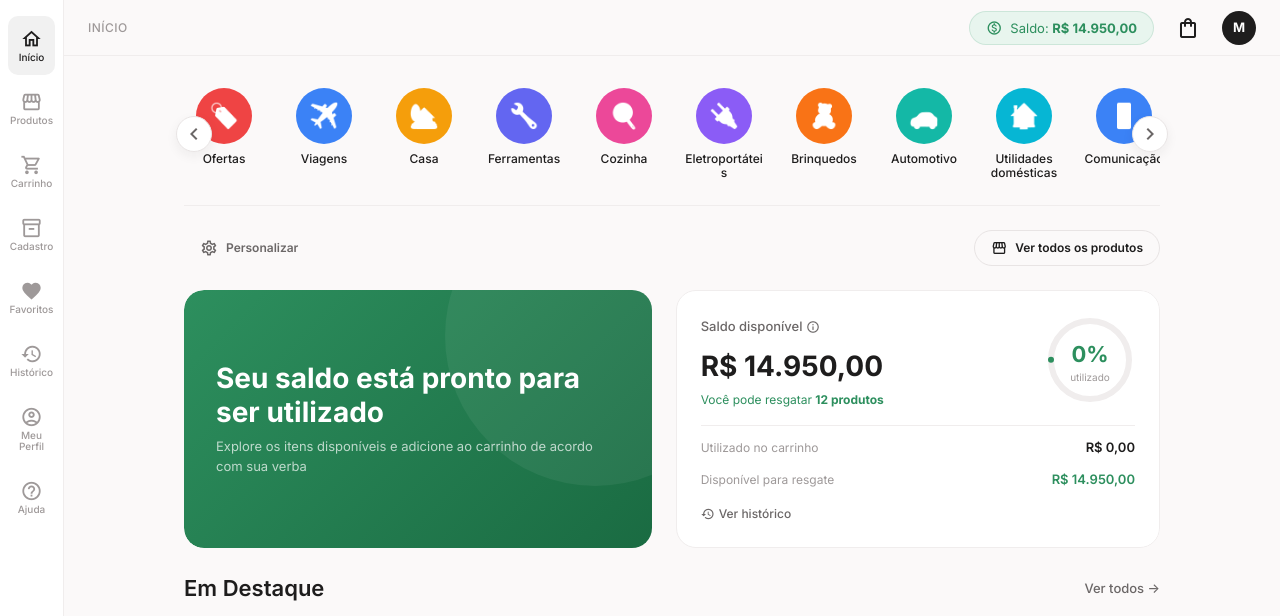
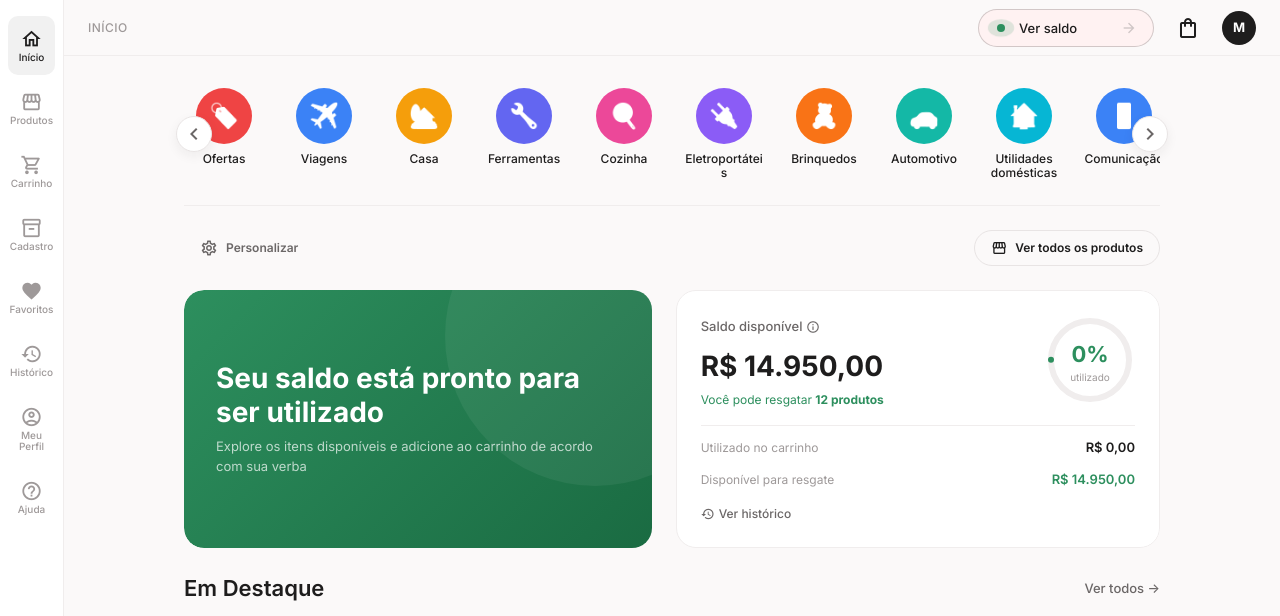
Before and after one commit to barbaragianazi/resgate-rebate, a website built with Vite: page index.html in a window 1280 px wide. Shown: the top 616 px of the page. Built offline with nearby package versions, Linux system fonts and the light colour scheme.

Commit message:
Melhoria badge "Ver saldo"

```diff
--- a/src/components/Header.js
+++ b/src/components/Header.js
@@ -36,9 +36,18 @@ export function renderHeader(container) {
       -->
 
       <div class="header-actions">
-        <button class="header-balance" id="header-balance" type="button">
-          <span class="material-icons-outlined" style="font-size: 16px; color: var(--color-success);">monetization_on</span>
-          <span>Saldo: <strong>${formatBalance(state.user.balance)}</strong></span>
+        <button class="header-balance" id="header-balance" type="button" title="Ver detalhes do saldo">
+          <div class="header-balance-pulse">
+            <span class="header-balance-pulse-ping"></span>
+            <span class="header-balance-pulse-dot"></span>
+          </div>
+
+          <div class="header-balance-text-container">
+            <span class="header-balance-text-default">Ver saldo</span>
+            <span class="header-balance-text-hover">${formatBalance(state.user.balance)}</span>
+          </div>
+
+          <span class="material-icons-outlined header-balance-arrow">arrow_forward</span>
         </button>
 
         <a href="#/cart" class="header-cart-btn" id="header-cart-btn">
@@ -62,8 +71,8 @@ export function renderHeader(container) {
 
   // Subscribe to updates
   const unsub = subscribe(() => {
-    const bal = header.querySelector('#header-balance span:last-child');
-    if (bal) bal.innerHTML = `Saldo: <strong>${formatBalance(getState().user.balance)}</strong>`;
+    const balHover = header.querySelector('.header-balance-text-hover');
+    if (balHover) balHover.innerHTML = formatBalance(getState().user.balance);
 
     const badge = header.querySelector('.header-cart-badge');
     const count = getCartCount();
--- a/src/styles/pages.css
+++ b/src/styles/pages.css
@@ -71,23 +71,118 @@
 }
 
 .header-balance {
+  position: relative;
+  display: flex;
+  align-items: center;
+  gap: var(--space-3);
+  padding: var(--space-2) var(--space-4);
+  background: var(--color-bg);
+  border: 1px solid rgba(30, 29, 29, 0.2);
+  border-radius: var(--radius-pill);
+  background-color: #fff2f2;
+  cursor: pointer;
+  transition: all 0.5s cubic-bezier(0, 0, 0.2, 1);
+  overflow: hidden;
+}
+
+.header-balance:hover {
+  border-color: rgba(30, 29, 29, 0.2);
+  background: #fff2f2;
+  box-shadow: 0 0 20px rgba(0, 0, 0, 0.04);
+}
+
+/* Pulse indicator */
+.header-balance-pulse {
+  position: relative;
+  display: flex;
+  align-items: center;
+  justify-content: center;
+  width: 12px;
+  height: 8px;
+}
+
+.header-balance-pulse-ping {
+  position: absolute;
+  width: 100%;
+  height: 100%;
+  border-radius: 50%;
+  background-color: var(--color-success);
+  opacity: 0.75;
+  animation: ping 1.5s cubic-bezier(0, 0, 0.2, 1) infinite;
+}
+
+.header-balance-pulse-dot {
+  position: relative;
+  width: 8px;
+  height: 8px;
+  border-radius: 50%;
+  background-color: var(--color-success);
+}
+
+@keyframes ping {
+
+  75%,
+  100% {
+    transform: scale(2.5);
+    opacity: 0;
+  }
+}
+
+/* Text Container */
+.header-balance-text-container {
   display: flex;
   align-items: center;
   gap: var(--space-2);
-  padding: var(--space-2) var(--space-4);
-  background: var(--color-success-bg);
-  border: 1px solid rgba(45, 143, 94, 0.15);
-  border-radius: var(--radius-pill);
-  font-size: var(--font-size-sm);
-  color: var(--color-success);
-  white-space: nowrap;
-  cursor: pointer;
-  transition: all var(--transition-fast);
+  position: relative;
+  height: 20px;
+  overflow: hidden;
+  min-width: 90px;
 }
 
-.header-balance:hover {
-  box-shadow: var(--shadow-sm);
-  border-color: rgba(45, 143, 94, 0.3);
+.header-balance-text-default {
+  font-size: var(--font-size-sm);
+  font-weight: var(--font-weight-medium);
+  color: var(--color-text-primary);
+  transition: all 0.5s cubic-bezier(0, 0, 0.2, 1);
+  transform: translateY(0);
+  opacity: 1;
+}
+
+.header-balance:hover .header-balance-text-default {
+  transform: translateY(-100%);
+  opacity: 0;
+}
+
+.header-balance-text-hover {
+  position: absolute;
+  left: 0;
+  font-size: var(--font-size-sm);
+  font-weight: var(--font-weight-medium);
+  color: var(--color-text-primary);
+  transition: all 0.5s cubic-bezier(0, 0, 0.2, 1);
+  transform: translateY(100%);
+  opacity: 0;
+  white-space: nowrap;
+}
+
+.header-balance:hover .header-balance-text-hover {
+  transform: translateY(0);
+  opacity: 1;
+}
+
+/* Arrow indicator */
+.header-balance-arrow {
+  font-size: 16px !important;
+  color: var(--color-text-tertiary);
+  transition: all 0.3s cubic-bezier(0, 0, 0.2, 1);
+  transform: translateX(0) rotate(0);
+  opacity: 0.5;
+}
+
+.header-balance:hover .header-balance-arrow {
+  transform: translateX(2px) rotate(-45deg);
+  opacity: 1;
+  color: var(--color-text-secondary);
 }
 
 .header-cart-btn {
```
